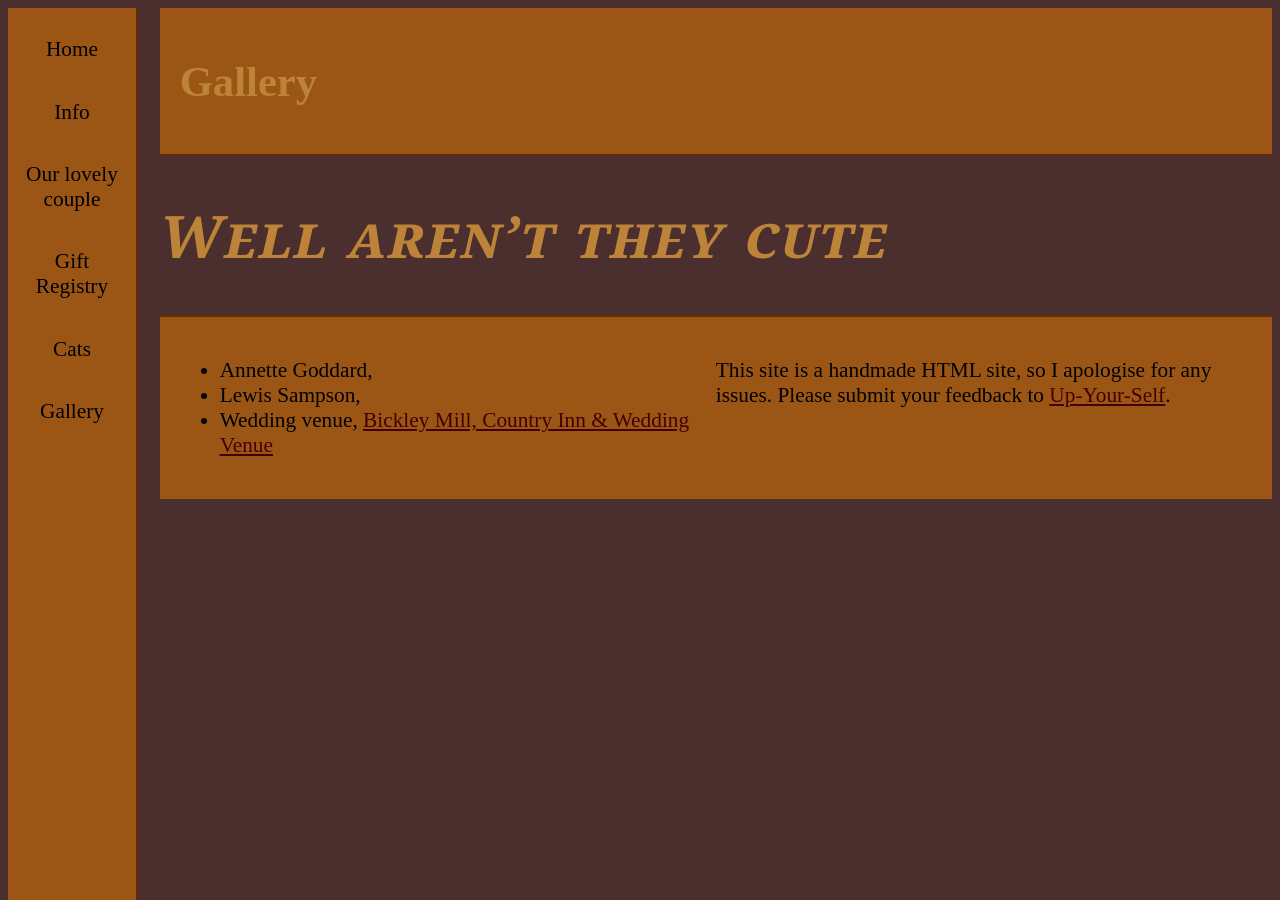
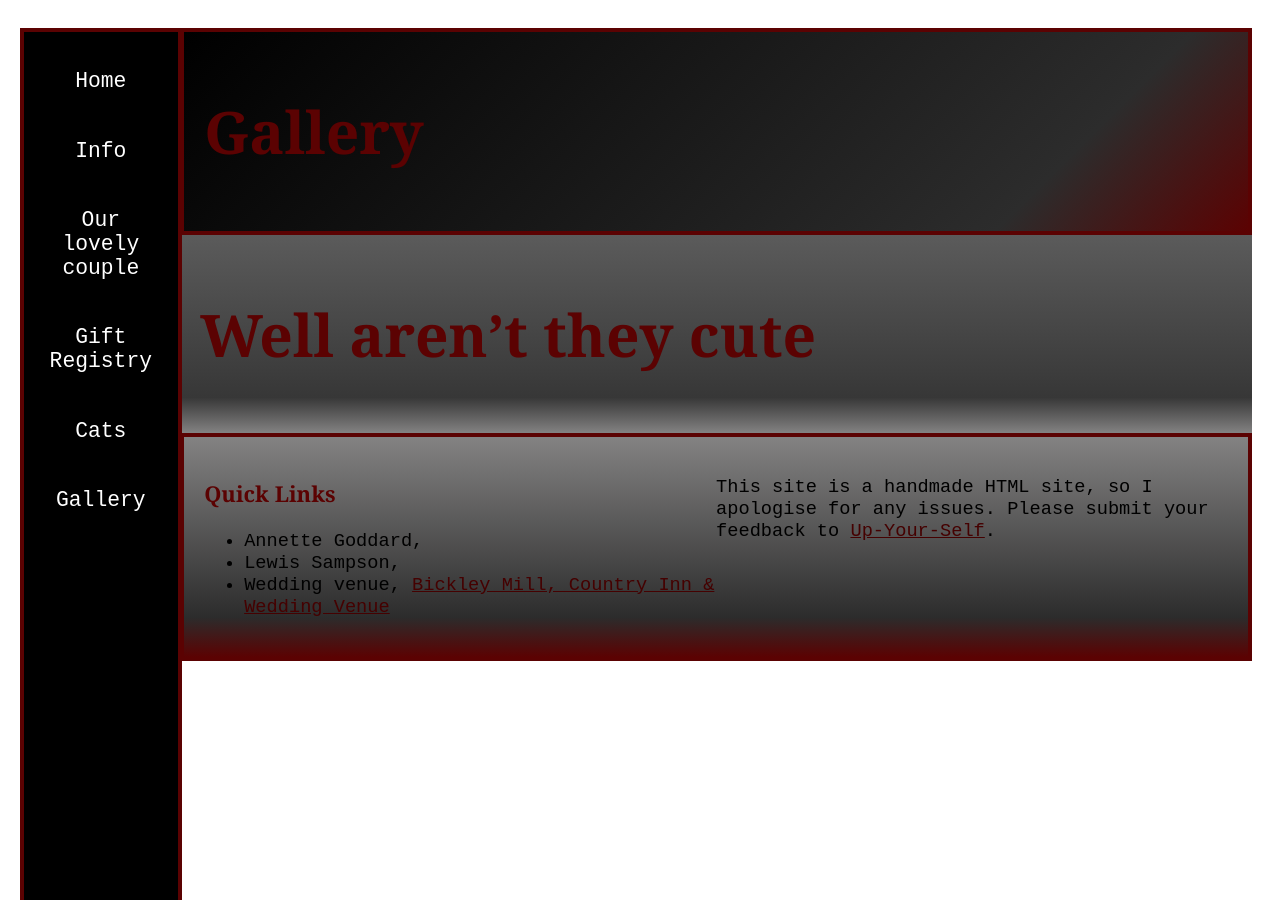
Before and after one commit to LewisSDAFNI/ALWedding2026, a Jekyll site: the page built from docs/pages/gallery.md, in a window 1280 px wide. Built offline with Jekyll 4.4.1, drawn with Linux system fonts in a browser that asks for light colours.

Commit message:
proper format

```diff
--- a/docs/_layouts/video.html
+++ b/docs/_layouts/video.html
@@ -13,14 +13,15 @@
 {% include navigation.html %}
 
 <body>
-  <header>
+  <header class="gradient-background1">
     <h1>{{ page.header }}</h1>
+    <p>{{ page.description }}</p>
   </header>
-  <main>
+  <main class="gradient-background2">
     {{ content }}
     <!-- {% include image_gallery.html folder="/assets/images/algallery" %} -->
   </main>
-  <footer>
+  <footer class="gradient-background3">
     <div class="row">
       <div class="column">
         <h3>Quick Links</h3>
```
Also changed, not shown: docs/pages/gallery.md (+1 -1 lines), docs/pages/video.md (+1 -1 lines).
